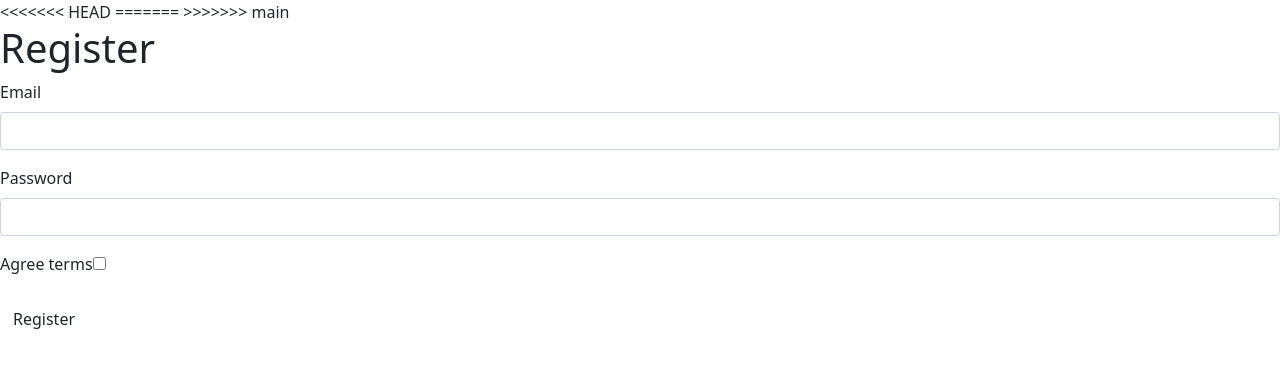
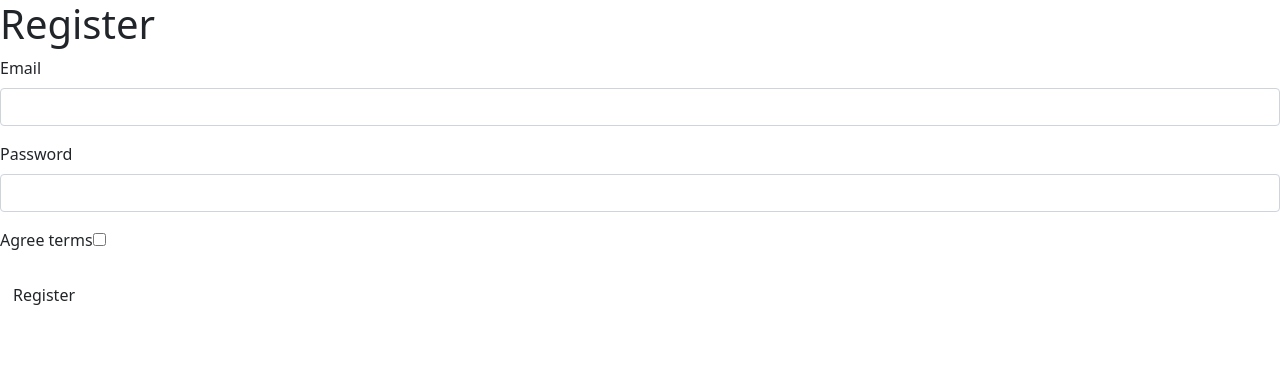
Before and after one commit to benoitCousin/Hackathon-Fiverr-WCS1, a Symfony app: template templates/registration/register.html.twig in a window 1280 px wide. Shown: the top 368 px of the page. Run offline with Twig, Linux system fonts and the light colour scheme; the template is opened without the code that fills it, so the values that code supplies are empty; form fields are guessed from the names that the template uses; some libraries are stand-ins or nearby versions.

Commit message:
this is stable version

```diff
--- a/templates/base.html.twig
+++ b/templates/base.html.twig
@@ -7,11 +7,6 @@
            and uncomment the following Encore helpers to start using Symfony UX #}
         {% block stylesheets %}
             {{ encore_entry_link_tags('app') }}
-<<<<<<< HEAD
-=======
-            <link rel=>
-            {#{{ encore_entry_link_tags('app') }}#}
->>>>>>> main
             <link href="https://cdn.jsdelivr.net/npm/bootstrap@5.0.2/dist/css/bootstrap.min.css" rel="stylesheet" integrity="sha384-EVSTQN3/azprG1Anm3QDgpJLIm9Nao0Yz1ztcQTwFspd3yD65VohhpuuCOmLASjC" crossorigin="anonymous">
             <link rel="stylesheet" href="../assets/styles/style.css">
         {% endblock %}
```
